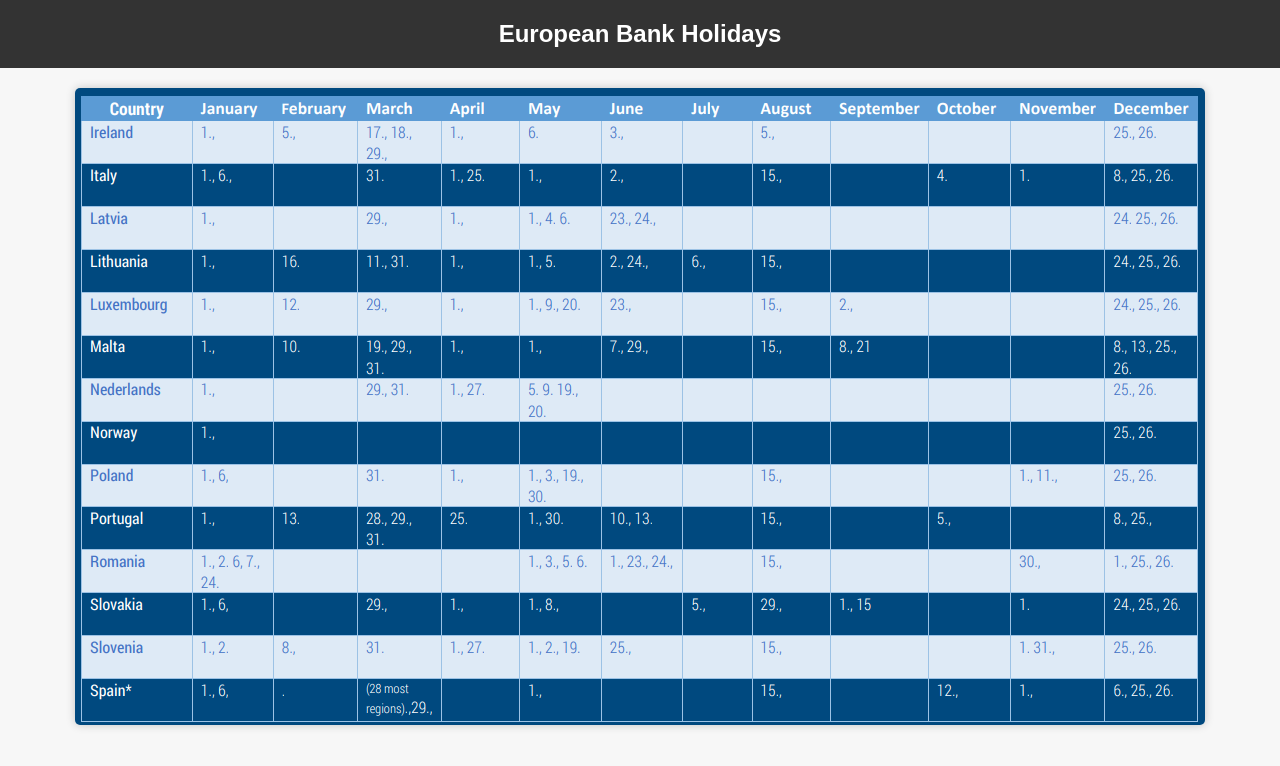
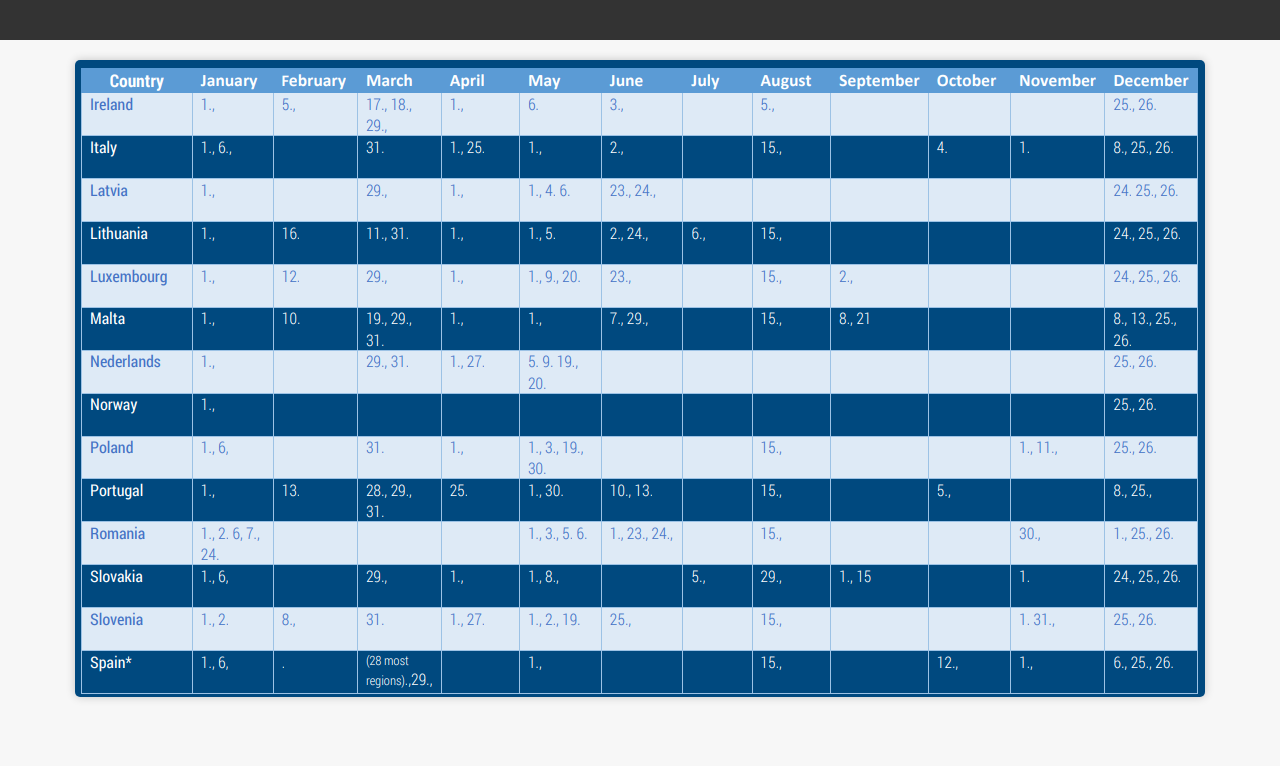
Before and after one commit to PenguinHC/BankHoliday2, a plain HTML site: page index.html in a window 1280 px wide. Drawn offline with Linux system fonts and the light colour scheme.

Commit message:
Update index.html

```diff
--- a/index.html
+++ b/index.html
@@ -49,7 +49,7 @@
 </head>
 <body>
     <header>
-        <h1>European Bank Holidays</h1>
+
     </header>
 
     <main>
```
